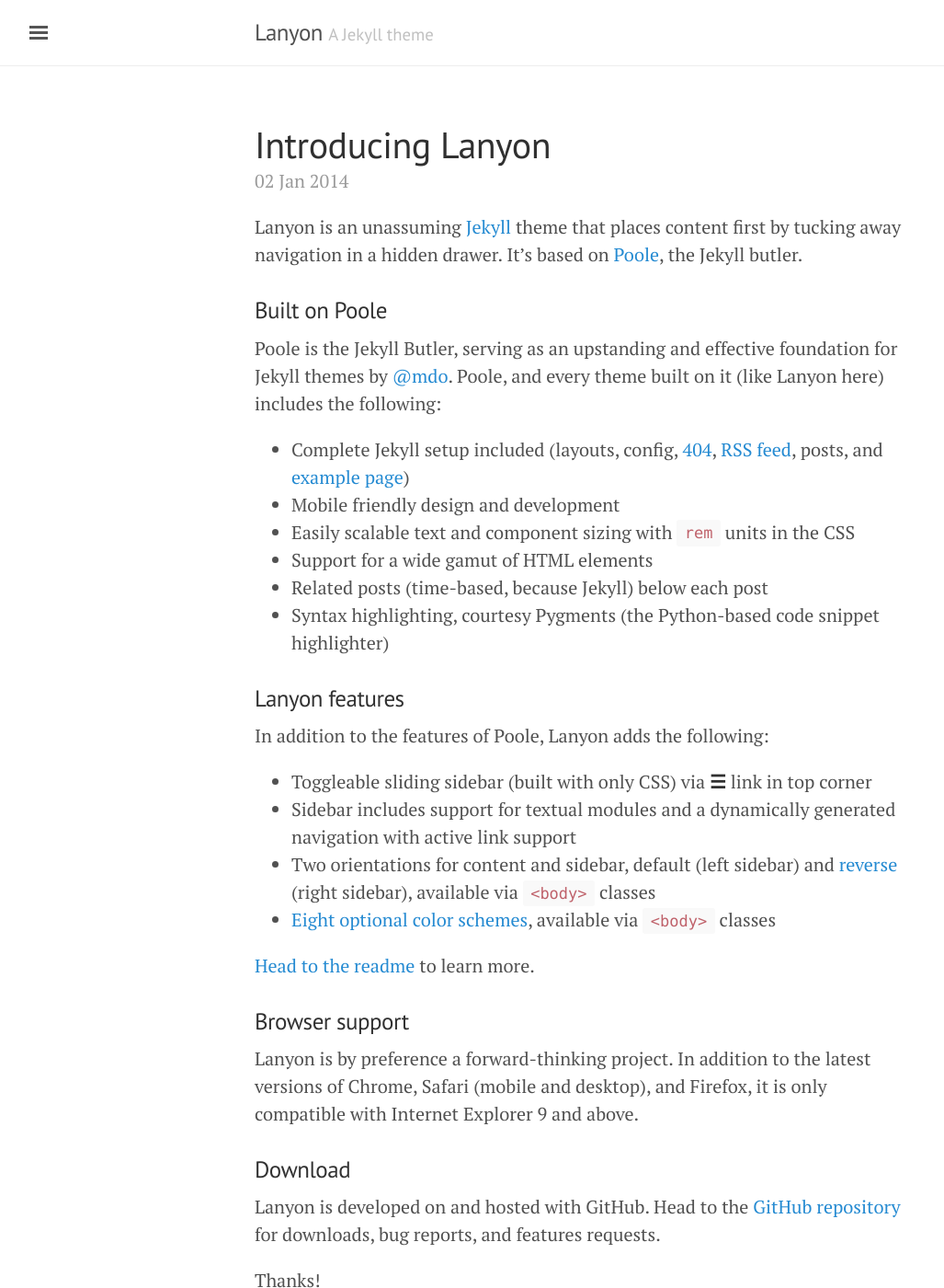
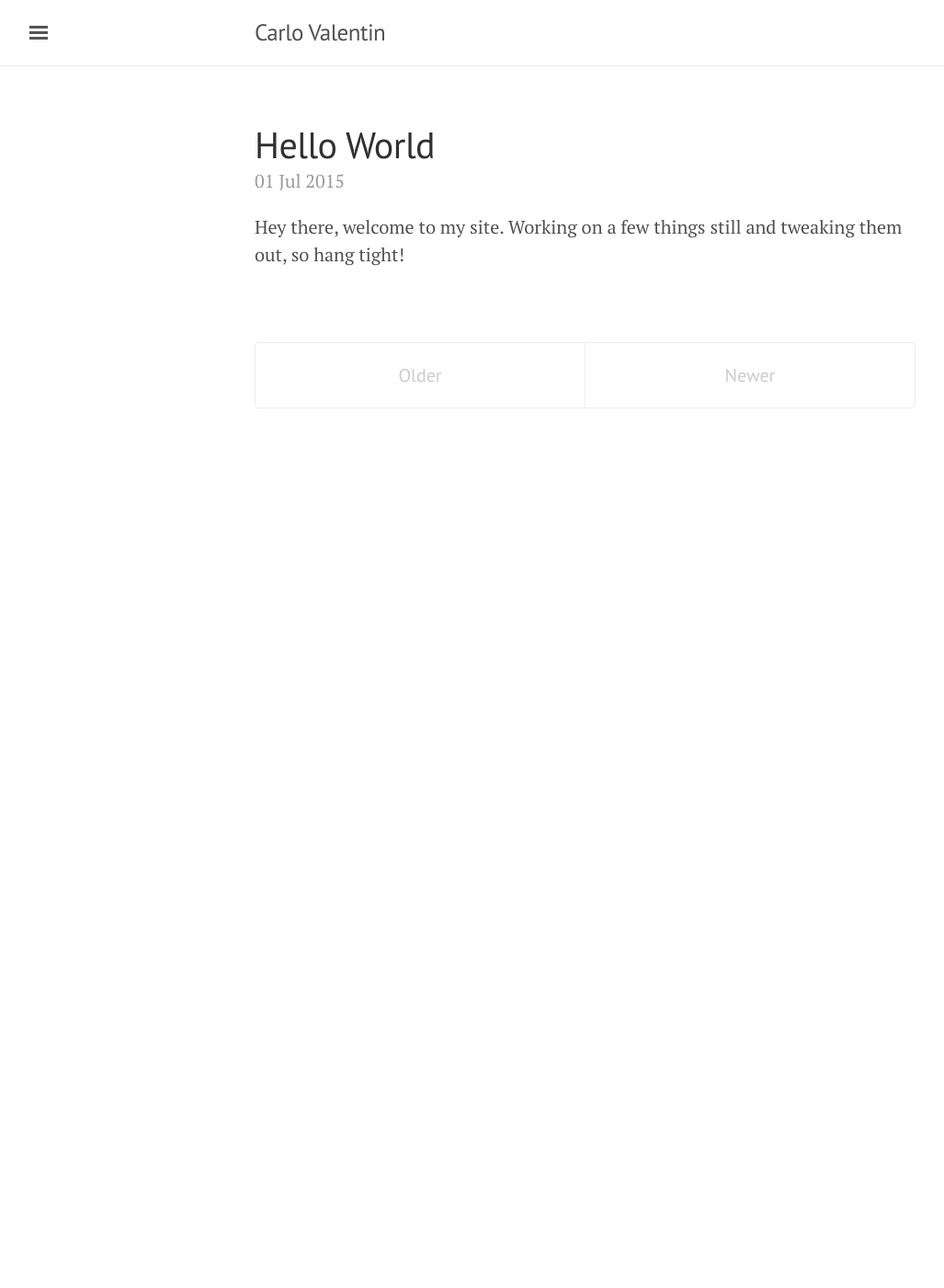
Before and after one commit to cvalentin/cvalentin.github.io, a Jekyll site: the page built from index.html, in a window 1280 px wide and 1400 px high. Shown: the whole window at 92% size, without its empty margins (3-1030 px from the left). Built offline with Jekyll 4.4.1, drawn with Linux system fonts in a browser that asks for light colours; the list of posts is cut into pages by our own code; some of the changed text lies outside the part shown.

Commit message:
Personalize site

```diff
--- a/_config.yml
+++ b/_config.yml
@@ -5,18 +5,17 @@ permalink:           pretty
 relative_permalinks: true
 
 # Setup
-title:               Lanyon
-tagline:             'A Jekyll theme'
-description:         'A reserved <a href="http://jekyllrb.com" target="_blank">Jekyll</a> theme that places the utmost gravity on content with a hidden drawer. Made by <a href="https://twitter.com/mdo" target="_blank">@mdo</a>.'
-url:                 http://lanyon.getpoole.com
+title:               'Carlo Valentin'
+tagline:             ''
+description:         'I am Carlo Valentin. I break things for a living. In my spare time I save virtual worlds and play electronic music.'
+url:                 http://carlovalentin.com
 baseurl:             ''
 paginate:            5
 
 # About/contact
 author:
-  name:              Mark Otto
-  url:               https://twitter.com/mdo
-  email:             markdotto@gmail.com
+  name:              Carlo Valentin
+  email:             contact@carlovalentin.com
 
 # Custom vars
 version:             1.0.0
--- a/_includes/sidebar.html
+++ b/_includes/sidebar.html
@@ -25,10 +25,8 @@
       {% endif %}
     {% endfor %}
 
-    <a class="sidebar-nav-item" href="{{ site.github.repo }}/archive/v{{ site.version }}.zip">Download</a>
-    <a class="sidebar-nav-item" href="{{ site.github.repo }}">GitHub project</a>
-    <span class="sidebar-nav-item">Currently v{{ site.version }}</span>
-  </nav>
+    <!-- <span class="sidebar-nav-item">Currently v{{ site.version }}</span>-->
+  <nav>
 
   <div class="sidebar-item">
     <p>
--- a/_posts/2013-12-31-whats-jekyll.md
+++ /dev/null
@@ -1,12 +0,0 @@
----
-layout: post
-title: What's Jekyll?
----
-
-[Jekyll](http://jekyllrb.com) is a static site generator, an open-source tool for creating simple yet powerful websites of all shapes and sizes. From [the project's readme](https://github.com/mojombo/jekyll/blob/master/README.markdown):
-
-  > Jekyll is a simple, blog aware, static site generator. It takes a template directory [...] and spits out a complete, static website suitable for serving with Apache or your favorite web server. This is also the engine behind GitHub Pages, which you can use to host your project’s page or blog right here from GitHub.
-
-It's an immensely useful tool and one we encourage you to use here with Hyde.
-
-Find out more by [visiting the project on GitHub](https://github.com/mojombo/jekyll).
--- a/_posts/2014-01-01-example-content.md
+++ /dev/null
@@ -1,122 +0,0 @@
----
-layout: post
-title: Example content
----
-
-
-<div class="message">
-  Howdy! This is an example blog post that shows several types of HTML content supported in this theme.
-</div>
-
-Cum sociis natoque penatibus et magnis <a href="#">dis parturient montes</a>, nascetur ridiculus mus. *Aenean eu leo quam.* Pellentesque ornare sem lacinia quam venenatis vestibulum. Sed posuere consectetur est at lobortis. Cras mattis consectetur purus sit amet fermentum.
-
-> Curabitur blandit tempus porttitor. Nullam quis risus eget urna mollis ornare vel eu leo. Nullam id dolor id nibh ultricies vehicula ut id elit.
-
-Etiam porta **sem malesuada magna** mollis euismod. Cras mattis consectetur purus sit amet fermentum. Aenean lacinia bibendum nulla sed consectetur.
-
-## Inline HTML elements
-
-HTML defines a long list of available inline tags, a complete list of which can be found on the [Mozilla Developer Network](https://developer.mozilla.org/en-US/docs/Web/HTML/Element).
-
-- **To bold text**, use `<strong>`.
-- *To italicize text*, use `<em>`.
-- Abbreviations, like <abbr title="HyperText Markup Langage">HTML</abbr> should use `<abbr>`, with an optional `title` attribute for the full phrase.
-- Citations, like <cite>&mdash; Mark otto</cite>, should use `<cite>`.
-- <del>Deleted</del> text should use `<del>` and <ins>inserted</ins> text should use `<ins>`.
-- Superscript <sup>text</sup> uses `<sup>` and subscript <sub>text</sub> uses `<sub>`.
-
-Most of these elements are styled by browsers with few modifications on our part.
-
-## Heading
-
-Vivamus sagittis lacus vel augue rutrum faucibus dolor auctor. Duis mollis, est non commodo luctus, nisi erat porttitor ligula, eget lacinia odio sem nec elit. Morbi leo risus, porta ac consectetur ac, vestibulum at eros.
-
-### Code
-
-Cum sociis natoque penatibus et magnis dis `code element` montes, nascetur ridiculus mus.
-
-{% highlight js %}
-// Example can be run directly in your JavaScript console
-
-// Create a function that takes two arguments and returns the sum of those arguments
-var adder = new Function("a", "b", "return a + b");
-
-// Call the function
-adder(2, 6);
-// > 8
-{% endhighlight %}
-
-Aenean lacinia bibendum nulla sed consectetur. Etiam porta sem malesuada magna mollis euismod. Fusce dapibus, tellus ac cursus commodo, tortor mauris condimentum nibh, ut fermentum massa.
-
-### Lists
-
-Cum sociis natoque penatibus et magnis dis parturient montes, nascetur ridiculus mus. Aenean lacinia bibendum nulla sed consectetur. Etiam porta sem malesuada magna mollis euismod. Fusce dapibus, tellus ac cursus commodo, tortor mauris condimentum nibh, ut fermentum massa justo sit amet risus.
-
-* Praesent commodo cursus magna, vel scelerisque nisl consectetur et.
-* Donec id elit non mi porta gravida at eget metus.
-* Nulla vitae elit libero, a pharetra augue.
-
-Donec ullamcorper nulla non metus auctor fringilla. Nulla vitae elit libero, a pharetra augue.
-
-1. Vestibulum id ligula porta felis euismod semper.
-2. Cum sociis natoque penatibus et magnis dis parturient montes, nascetur ridiculus mus.
-3. Maecenas sed diam eget risus varius blandit sit amet non magna.
-
-Cras mattis consectetur purus sit amet fermentum. Sed posuere consectetur est at lobortis.
-
-<dl>
-  <dt>HyperText Markup Language (HTML)</dt>
-  <dd>The language used to describe and define the content of a Web page</dd>
-
-  <dt>Cascading Style Sheets (CSS)</dt>
-  <dd>Used to describe the appearance of Web content</dd>
-
-  <dt>JavaScript (JS)</dt>
-  <dd>The programming language used to build advanced Web sites and applications</dd>
-</dl>
-
-Integer posuere erat a ante venenatis dapibus posuere velit aliquet. Morbi leo risus, porta ac consectetur ac, vestibulum at eros. Nullam quis risus eget urna mollis ornare vel eu leo.
-
-### Tables
-
-Aenean lacinia bibendum nulla sed consectetur. Lorem ipsum dolor sit amet, consectetur adipiscing elit.
-
-<table>
-  <thead>
-    <tr>
-      <th>Name</th>
-      <th>Upvotes</th>
-      <th>Downvotes</th>
-    </tr>
-  </thead>
-  <tfoot>
-    <tr>
-      <td>Totals</td>
-      <td>21</td>
-      <td>23</td>
-    </tr>
-  </tfoot>
-  <tbody>
-    <tr>
-      <td>Alice</td>
-      <td>10</td>
-      <td>11</td>
-    </tr>
-    <tr>
-      <td>Bob</td>
-      <td>4</td>
-      <td>3</td>
-    </tr>
-    <tr>
-      <td>Charlie</td>
-      <td>7</td>
-      <td>9</td>
-    </tr>
-  </tbody>
-</table>
-
-Nullam id dolor id nibh ultricies vehicula ut id elit. Sed posuere consectetur est at lobortis. Nullam quis risus eget urna mollis ornare vel eu leo.
-
------
-
-Want to see something else added? <a href="https://github.com/poole/poole/issues/new">Open an issue.</a>
--- a/_posts/2014-01-02-introducing-lanyon.md
+++ /dev/null
@@ -1,38 +0,0 @@
----
-layout: post
-title: Introducing Lanyon
----
-
-Lanyon is an unassuming [Jekyll](http://jekyllrb.com) theme that places content first by tucking away navigation in a hidden drawer. It's based on [Poole](http://getpoole.com), the Jekyll butler.
-
-### Built on Poole
-
-Poole is the Jekyll Butler, serving as an upstanding and effective foundation for Jekyll themes by [@mdo](https://twitter.com/mdo). Poole, and every theme built on it (like Lanyon here) includes the following:
-
-* Complete Jekyll setup included (layouts, config, [404](/404), [RSS feed](/atom.xml), posts, and [example page](/about))
-* Mobile friendly design and development
-* Easily scalable text and component sizing with `rem` units in the CSS
-* Support for a wide gamut of HTML elements
-* Related posts (time-based, because Jekyll) below each post
-* Syntax highlighting, courtesy Pygments (the Python-based code snippet highlighter)
-
-### Lanyon features
-
-In addition to the features of Poole, Lanyon adds the following:
-
-* Toggleable sliding sidebar (built with only CSS) via **☰** link in top corner
-* Sidebar includes support for textual modules and a dynamically generated navigation with active link support
-* Two orientations for content and sidebar, default (left sidebar) and [reverse](https://github.com/poole/lanyon#reverse-layout) (right sidebar), available via `<body>` classes
-* [Eight optional color schemes](https://github.com/poole/lanyon#themes), available via `<body>` classes
-
-[Head to the readme](https://github.com/poole/lanyon#readme) to learn more.
-
-### Browser support
-
-Lanyon is by preference a forward-thinking project. In addition to the latest versions of Chrome, Safari (mobile and desktop), and Firefox, it is only compatible with Internet Explorer 9 and above.
-
-### Download
-
-Lanyon is developed on and hosted with GitHub. Head to the <a href="https://github.com/poole/lanyon">GitHub repository</a> for downloads, bug reports, and features requests.
-
-Thanks!
--- /dev/null
+++ b/_posts/2015-07-01-hello-world.md
@@ -0,0 +1,6 @@
+---
+layout: post
+title: Hello World
+---
+
+Hey there, welcome to my site. Working on a few things still and tweaking them out, so hang tight!
--- a/about.md
+++ b/about.md
@@ -3,28 +3,28 @@ layout: page
 title: About
 ---
 
-<p class="message">
-  Hey there! This page is included as an example. Feel free to customize it for your own use upon downloading. Carry on!
-</p>
+- - -
 
-In the novel, *The Strange Case of Dr. Jeykll and Mr. Hyde*, Mr. Poole is Dr. Jekyll's virtuous and loyal butler. Similarly, Poole is an upstanding and effective butler that helps you build Jekyll themes. It's made by [@mdo](https://twitter.com/mdo).
+##Who am I?
+I'm Carlo Valentin, a information security consultant. I currently work for NCC Group secializing in web application pentests. In my free time, I like to DJ at local nightclubs and play lengthy video games.
 
-There are currently two themes built on Poole:
+- - -
 
-* [Hyde](http://hyde.getpoole.com)
-* [Lanyon](http://lanyon.getpoole.com)
+##What am I currently doing?
 
-Learn more and contribute on [GitHub](https://github.com/poole).
+###Tech-related:
+* Learning Rust, Go
+* Wearable Security
+* Cloud Security
 
-## Setup
+###Health-related
+* Pollo-pescetarian diet
+* Parkour
+* Rockclimbing
 
-Some fun facts about the setup of this project include:
+###Music-related
+* Learning music theory
+* Learning piano
+* Learning Ableton
 
-* Built for [Jekyll](http://jekyllrb.com)
-* Developed on GitHub and hosted for free on [GitHub Pages](https://pages.github.com)
-* Coded with [Sublime Text 2](http://sublimetext.com), an amazing code editor
-* Designed and developed while listening to music like [Blood Bros Trilogy](https://soundcloud.com/maddecent/sets/blood-bros-series)
-
-Have questions or suggestions? Feel free to [open an issue on GitHub](https://github.com/poole/issues/new) or [ask me on Twitter](https://twitter.com/mdo).
-
-Thanks for reading!
+- - -
```
Also changed, not shown: _layouts/default.html (line endings or trailing spaces).
